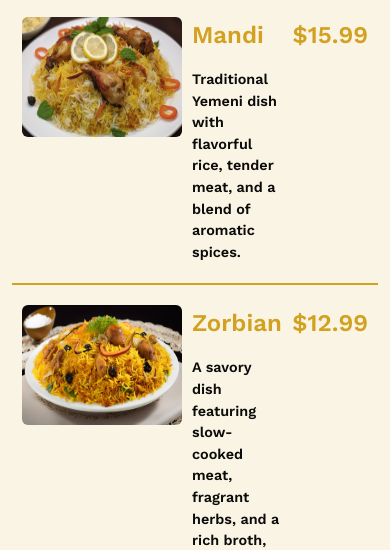
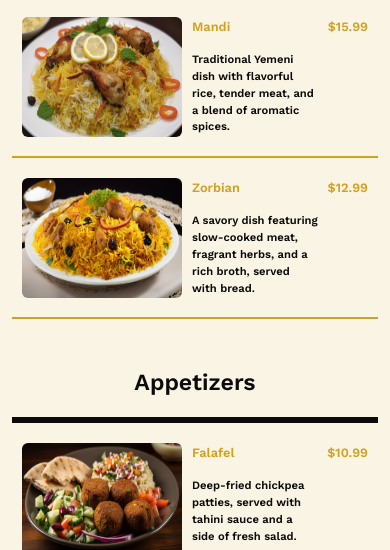
Before and after one commit to SABA-SALEH/Yemeni-Crown, a plain HTML site: page menu.html in a window 390 px wide. Shown: the part 318-868 px from the top of the page. Drawn offline with nearby package versions, Linux system fonts and the light colour scheme; a script that the page names is missing.

Commit message:
fixed some issue with responsive design

```diff
--- a/assets/css/style.css
+++ b/assets/css/style.css
@@ -306,7 +306,13 @@ body {
 /* Responsive Styles */
 @media (max-width: 576px) {
     .dish-description {
-        font-size: 0.9em;
+        font-size: 0.7em;
+    }
+    .dish {
+        font-size: 0.8em;
+    }
+    .price {
+        font-size: 0.8em;
     }
 }
 
```
